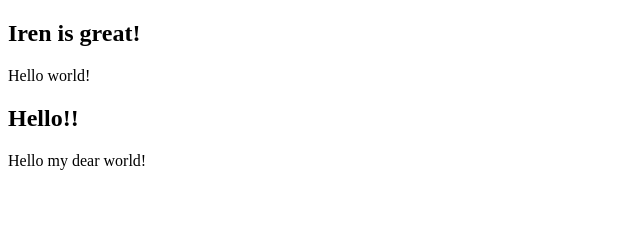
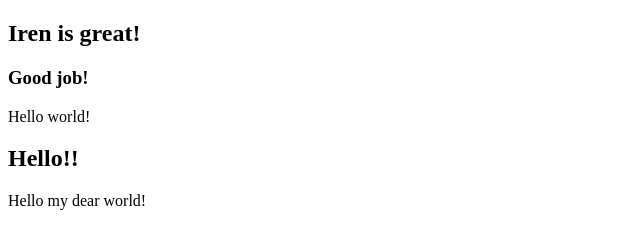
Before and after one commit to Shtefira/Progect, a plain HTML site: page index.html in a window 1280 px wide. Shown: the whole page, without its empty margins (0-640 px from the left). Drawn offline with Linux system fonts and the light colour scheme.

Commit message:
index.html added Good job

```diff
--- a/index.html
+++ b/index.html
@@ -8,6 +8,7 @@
 </head>
 <body>
     <h2>Iren is great!</h2>
+    <h3>Good job!</h3>
     <p>Hello world!</p>
 
     <h2>Hello!!</h2>
```
